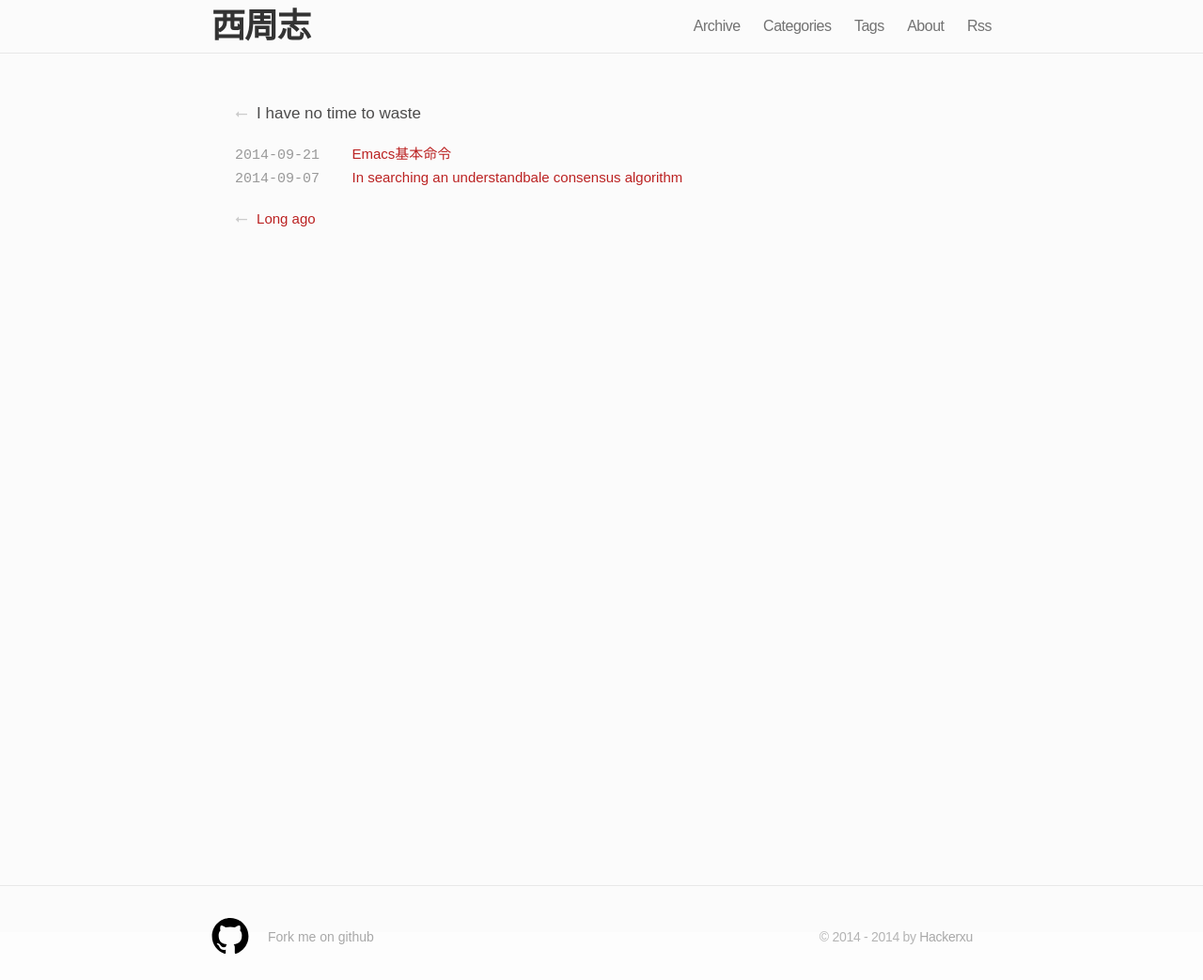
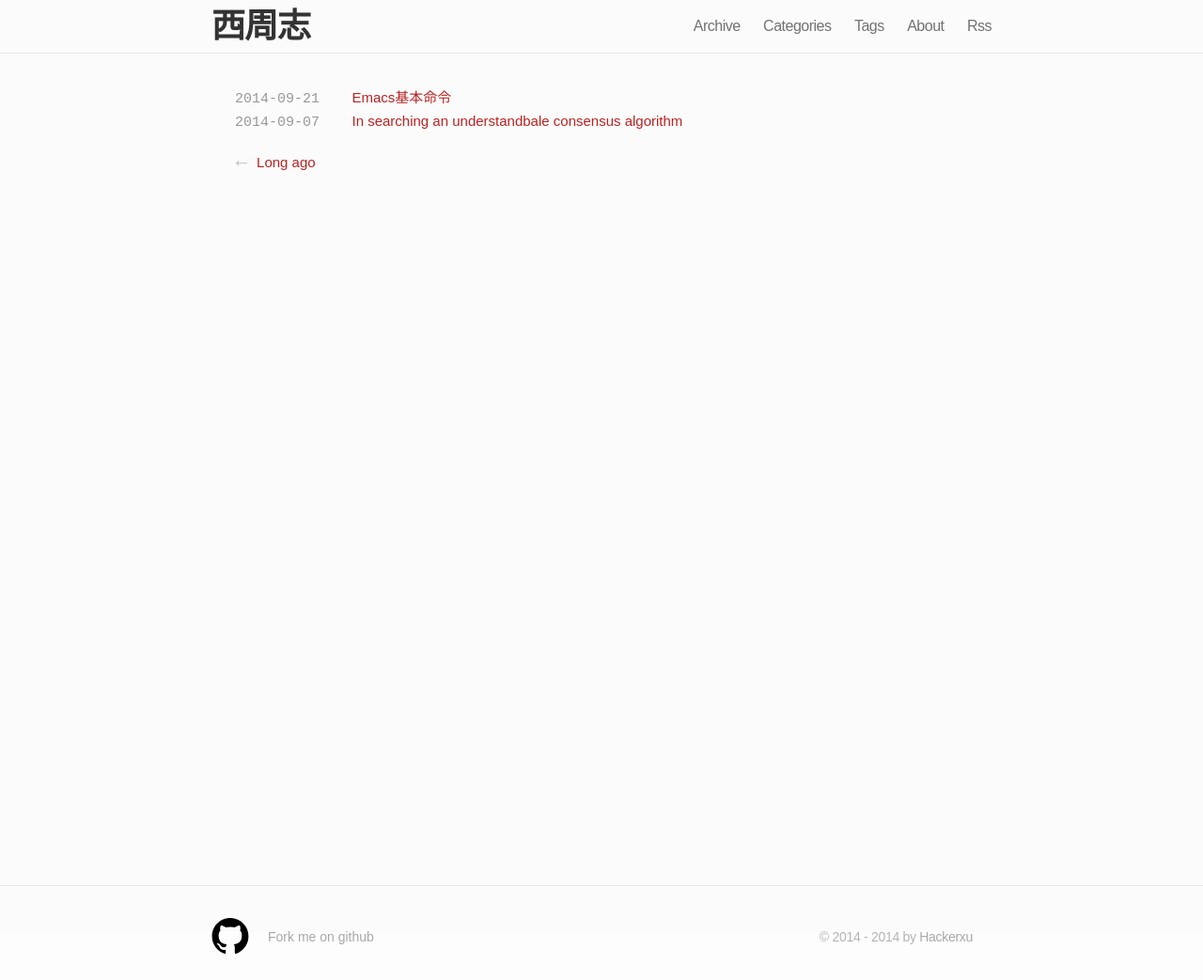
Before and after one commit to joezxy/joezxy.github.io, a Jekyll site: the page built from index.html, in a window 1280 px wide. Shown: the whole page at 94% size. Built offline with Jekyll 4.4.1, drawn with Linux system fonts in a browser that asks for light colours; nearby versions of some CDN libraries; Markdown is read by kramdown in place of the engine named in the settings; comment, search, counter and statistics services are not loaded.

Commit message:
remove the time word

```diff
--- a/index.html
+++ b/index.html
@@ -12,7 +12,7 @@ layout: default
   </article>
   {% endfor %}
   <ul class="posts">
-    <li class="listing-seperator">I have no time to waste</li>
+
   {% capture month %}{{ site.time | date:"%m"}}{% endcapture %}
   {% for post in site.posts %}
     {% capture m %}{{ post.date | date:"%m"}}{% endcapture %}
```
